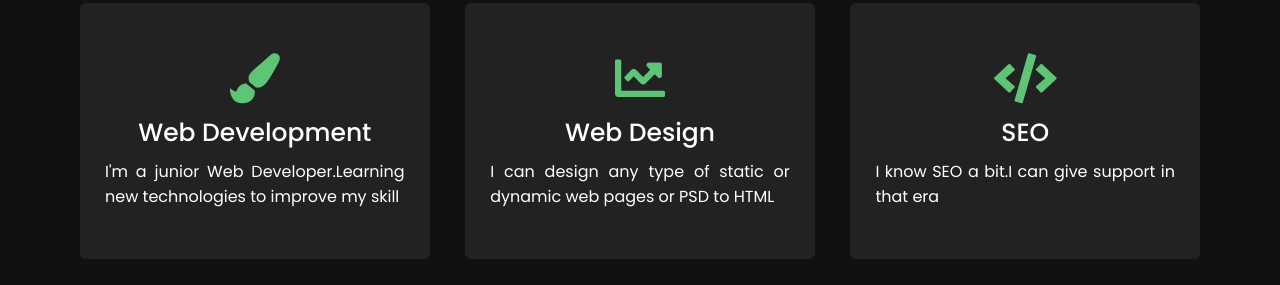
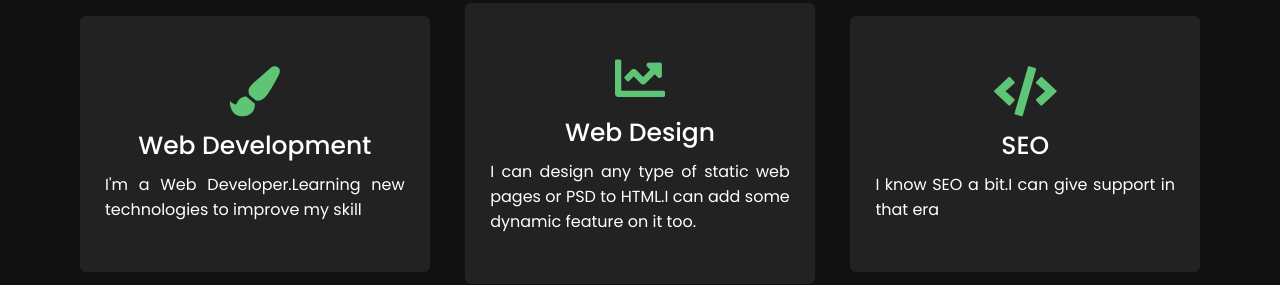
Before and after one commit to muradhossain716/Port-Polio_Website-2, a plain HTML site: page index.html in a window 1280 px wide. Shown: the part 1756-2041 px from the top of the page. Drawn offline with nearby package versions, Linux system fonts and the light colour scheme.

Commit message:
some info updated on web development description

```diff
--- a/index.html
+++ b/index.html
@@ -84,14 +84,14 @@
                     <div class="box">
                         <i class="fas fa-paint-brush"></i>
                         <div class="text">Web Development</div>
-                        <p>I'm a junior Web Developer.Learning new technologies to improve my skill</p>
+                        <p>I'm a Web Developer.Learning new technologies to improve my skill</p>
                     </div>
                 </div>
                 <div class="card">
                     <div class="box">
                         <i class="fas fa-chart-line"></i>
                         <div class="text">Web Design</div>
-                        <p>I can design any type of static or dynamic web pages or PSD to HTML</p>
+                        <p>I can design any type of static web pages or PSD to HTML.I can add some dynamic feature on it too.</p>
                     </div>
                 </div>
                 <div class="card">
```
